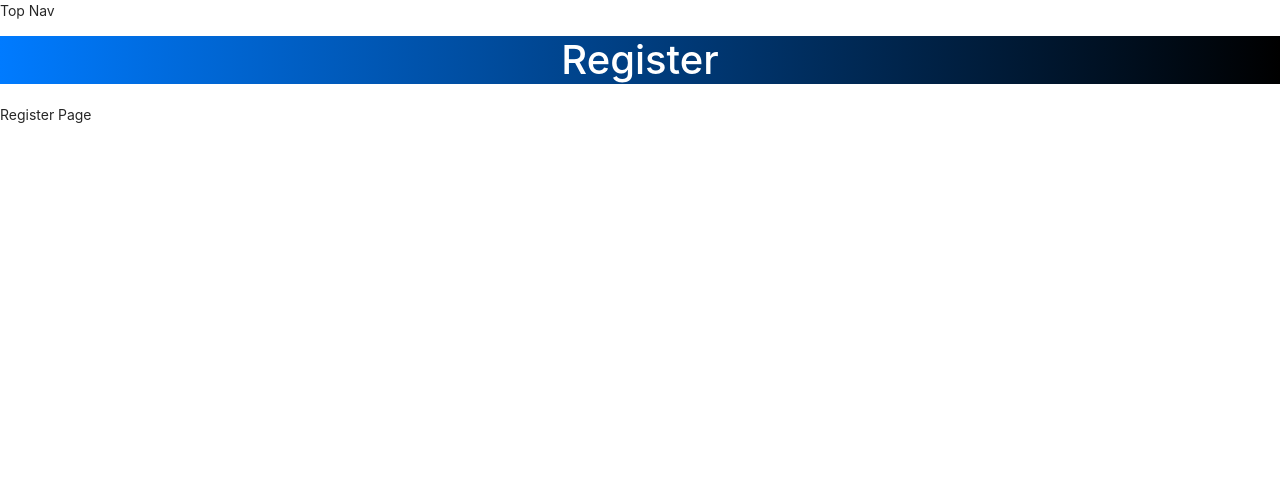
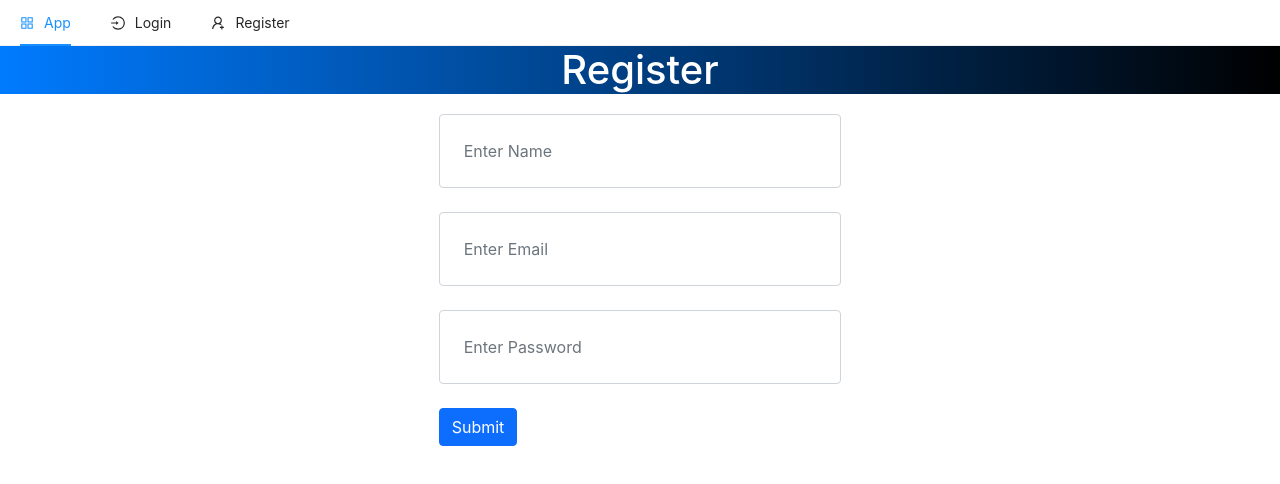
Before and after one commit to akhil-goyal/learnit-mern-next-aws-s3, a Next.js app in the folder client/: page /register in a window 1280 px wide. Shown: the top 484 px of the page. Built offline with nearby package versions, Linux system fonts and the light colour scheme.

Commit message:
Setup a registeration form.

```diff
--- a/client/components/TopNav.js
+++ b/client/components/TopNav.js
@@ -1,8 +1,24 @@
+import { Menu } from 'antd';
+import Link from 'next/link';
+import { AppstoreOutlined, LoginOutlined, UserAddOutlined } from '@ant-design/icons';
+
+const { Item } = Menu;
+
 const TopNav = () => {
     return (
-        <>
-            <p>Top Nav</p>
-        </>
+        <Menu mode="horizontal">
+            <Item icon={<AppstoreOutlined />}>
+                <Link href="/"><a className="typewriter">App</a></Link>
+            </Item>
+
+            <Item icon={<LoginOutlined />}>
+                <Link href="/login"><a className="typewriter">Login</a></Link>
+            </Item>
+
+            <Item icon={<UserAddOutlined />}>
+                <Link href="/register"><a className="typewriter">Register</a></Link>
+            </Item>
+        </Menu>
     )
 }
 
--- a/client/package.json
+++ b/client/package.json
@@ -11,6 +11,7 @@
   "author": "Akhil Goyal",
   "license": "ISC",
   "dependencies": {
+    "@ant-design/icons": "^4.6.2",
     "antd": "^4.16.9",
     "bootstrap": "^5.0.2",
     "next": "^11.0.1",
--- a/client/pages/index.js
+++ b/client/pages/index.js
@@ -1,8 +1,8 @@
 const Index = () => {
     return (
         <>
-            <h1 className="jumbotron text-center bg-primary square">Hello World!</h1>
-            <p>FROM NEXT.JS</p>
+            <h1 className="jumbotron text-center bg-primary square">LearnIT</h1>
+            <p>Your one stop spot for learning great things!</p>
         </>
     )
 }
--- a/client/pages/register.js
+++ b/client/pages/register.js
@@ -1,8 +1,60 @@
+import { useState } from 'react';
+
 const Register = () => {
+
+    const [name, setName] = useState('');
+    const [email, setEmail] = useState('');
+    const [password, setPassword] = useState('');
+
+    const handleSubmit = (e) => {
+
+        e.preventDefault();
+
+        console.table({ name, email, password });
+
+    }
+
     return (
         <>
             <h1 className="jumbotron text-center bg-primary square">Register</h1>
-            <p>Register Page</p>
+
+            <div className="container col-md-4 offset-md-4 pb-5">
+
+                <form onSubmit={handleSubmit}>
+
+                    <input
+                        required
+                        className="form-control mb-4 p-4"
+                        placeholder="Enter Name"
+                        type="text"
+                        value={name}
+                        onChange={e => setName(e.target.value)}
+                    />
+
+                    <input
+                        required
+                        className="form-control mb-4 p-4"
+                        placeholder="Enter Email"
+                        type="email"
+                        value={email}
+                        onChange={e => setEmail(e.target.value)}
+                    />
+
+                    <input
+                        required
+                        className="form-control mb-4 p-4"
+                        placeholder="Enter Password"
+                        type="password"
+                        value={password}
+                        onChange={e => setPassword(e.target.value)}
+                    />
+
+                    <button type="submit" className="btn btn-block btn-primary">Submit</button>
+
+                </form>
+
+            </div>
+
         </>
     )
 }
```
